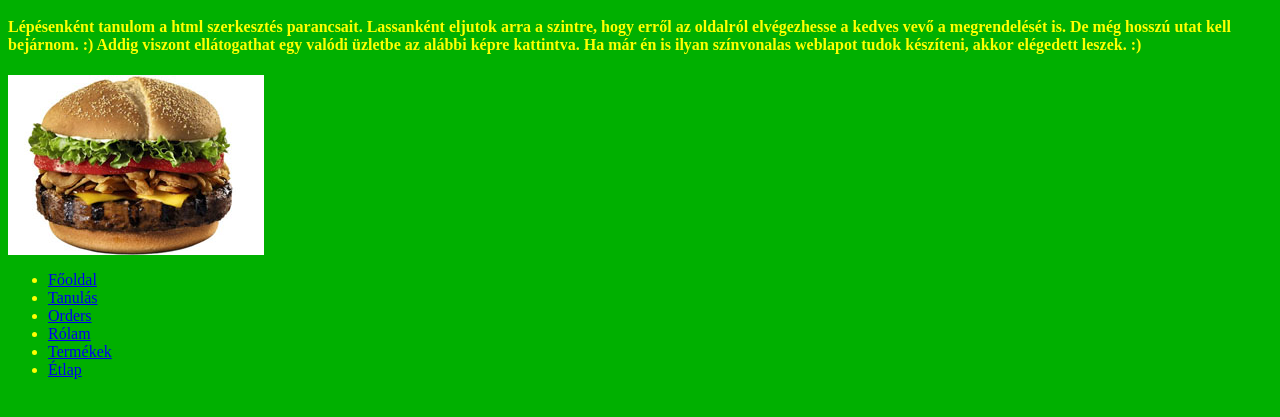
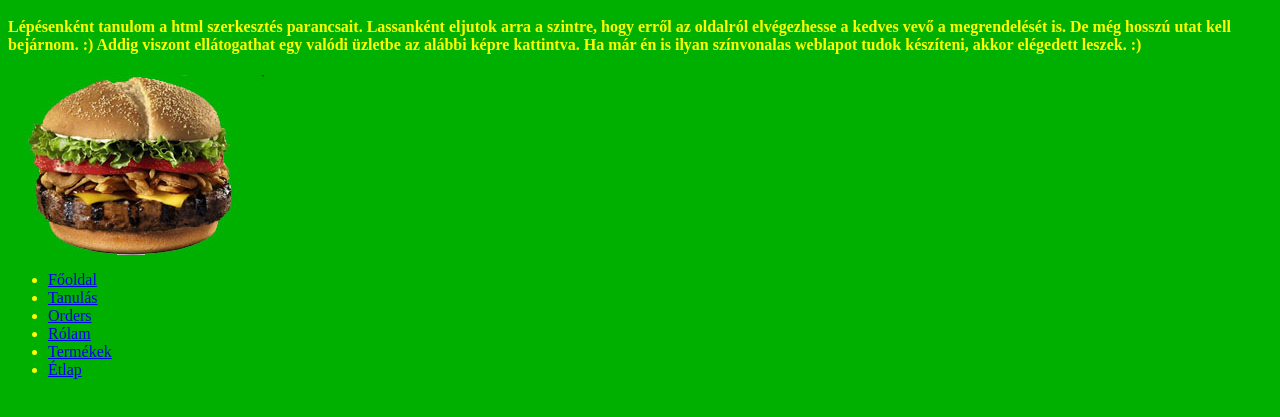
Before and after one commit to stapi99/stapi99.github.io, a plain HTML site: page orders/orders.html in a window 1280 px wide. Shown: the part 137-554 px from the top of the page. Drawn offline with Linux system fonts and the light colour scheme.

Commit message:
Orders módosítva.

```diff
--- a/orders/orders.html
+++ b/orders/orders.html
@@ -38,7 +38,7 @@
         akkor elégedett leszek. :)
     </h4>
 
-    <a target="_blank" href="https://premierszarvas.hu/"><img src="/img/Hamburger_kicsi.jpg" alt="Hamburger"></a>
+    <a target="_blank" href="https://premierszarvas.hu/"><img src="/img/Hamburger_kicsi_zold.jpg" alt="Hamburger"></a>
 
     <ul>
         <li>
```
Also changed, not shown: img/Hamburger_kicsi_zold.jpg (added).
